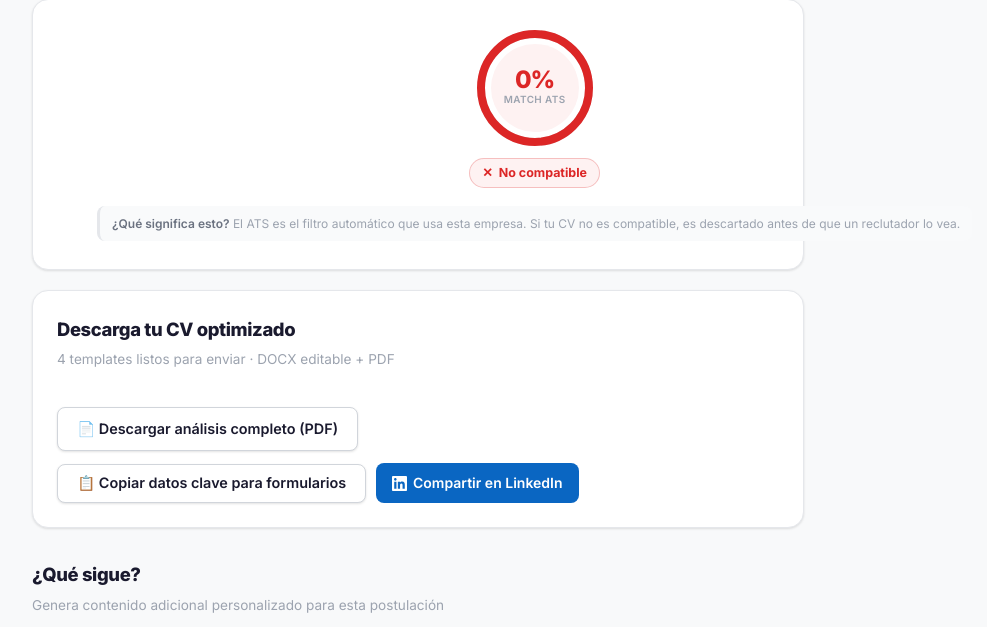
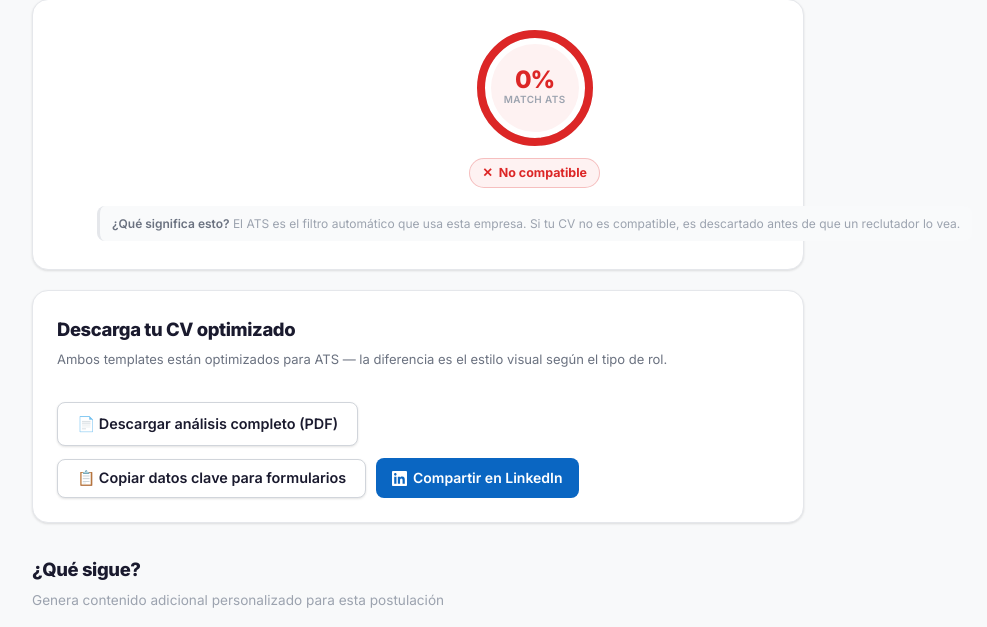
Before and after one commit to Jon-fen/Analyze-this, a Python web app: template fastapi/templates/results.html in a window 1280 px wide. Shown: the part 138-765 px from the top of the page, without its empty margins (222-1209 px from the left). Run offline with Jinja, Linux system fonts and the light colour scheme; the template is opened without the code that fills it, so the values that code supplies are empty; some libraries are stand-ins or nearby versions; some web fonts are replaced.

Commit message:
fix(db): save_history/cv_copy/get_history usan _sb_admin() — fix RLS
- session.py: save_history, save_cv_copy, get_history, update_outcome
  cambiados de _sb() a _sb_admin() para bypasear RLS con service_role
  key — el cliente anon no puede insertar sin sesión activa de Supabase
- Logging mejorado: [save_history] OK id=, [save_cv_copy] ok=, errores flush=True
- builder.py: reducir a 2 templates (Clásico + Ejecutivo), TEMPLATES_META
  con campo desc para explicar el estilo
- results.html: nuevo diseño template-grid 2 columnas con desc y acciones
- historial.html: caja de referido con link copiable para usuarios logueados
- app.css: estilos .template-grid, .template-card-dl, .btn-download (nuevo),
  .referral-box y variantes

Co-Authored-By: Claude Sonnet 4.6 <noreply@anthropic.com>

```diff
--- a/fastapi/static/css/app.css
+++ b/fastapi/static/css/app.css
@@ -703,6 +703,41 @@ details[open] .coaching-chevron { transform: rotate(180deg); }
   display: flex; align-items: center; flex-wrap: wrap; gap: 0.5rem;
 }
 
+/* New 2-template grid */
+.download-hint { font-size: 13px; color: #6B7280; margin-bottom: 16px; }
+.template-grid { display: grid; grid-template-columns: 1fr 1fr; gap: 16px; margin-bottom: 16px; }
+.template-card-dl { border: 0.5px solid #E5E7EB; border-radius: 12px; padding: 16px; background: white; }
+.template-header-dl { display: flex; align-items: center; gap: 10px; margin-bottom: 8px; }
+.template-desc { font-size: 12px; color: #6B7280; line-height: 1.5; margin-bottom: 12px; }
+.template-actions-dl { display: flex; gap: 8px; }
+.btn-download {
+  flex: 1; text-align: center; padding: 8px; border-radius: 8px;
+  font-size: 13px; font-weight: 500; text-decoration: none;
+  background: #1E3A5F; color: white; border: none; cursor: pointer;
+}
+.btn-download-pdf { background: white; color: #1E3A5F; border: 1px solid #1E3A5F; }
+.btn-download:hover { opacity: 0.88; text-decoration: none; }
+.btn-download-locked { background: #F3F4F6; color: #9CA3AF; border: 1px solid #E5E7EB; cursor: pointer; }
+@media (max-width: 600px) { .template-grid { grid-template-columns: 1fr; } }
+
+/* Referral box */
+.referral-box {
+  background: #F0F9FF; border: 0.5px solid #BAE6FD;
+  border-radius: 10px; padding: 14px 16px; margin: 12px 0;
+}
+.referral-label { font-size: 12px; font-weight: 600; color: #0369A1; margin-bottom: 8px; }
+.referral-link-row { display: flex; gap: 8px; }
+.referral-input {
+  flex: 1; padding: 7px 10px; border: 0.5px solid #BAE6FD;
+  border-radius: 7px; font-size: 12px; color: #374151; background: white;
+}
+.btn-copy-ref {
+  padding: 7px 14px; background: #0369A1; color: white;
+  border: none; border-radius: 7px; font-size: 12px; font-weight: 500;
+  cursor: pointer; white-space: nowrap;
+}
+.referral-hint { font-size: 11px; color: #6B7280; margin-top: 6px; }
+
 /* Register CTA */
 .register-cta {
   display: flex; align-items: center; justify-content: space-between; gap: 1rem;
--- a/fastapi/templates/results.html
+++ b/fastapi/templates/results.html
@@ -153,42 +153,33 @@
   <!-- ── Downloads ── -->
   <div class="download-section">
     <h3 class="section-title-sm">Descarga tu CV optimizado</h3>
-    <p class="section-sub-sm">4 templates listos para enviar · DOCX editable + PDF</p>
+    <p class="download-hint">Ambos templates están optimizados para ATS — la diferencia es el estilo visual según el tipo de rol.</p>
 
-    <div class="templates-grid">
+    <div class="template-grid">
       {% for tpl_name, meta in templates_meta.items() %}
-      <div class="template-card">
-        <div class="template-header" style="border-top-color: {{ meta.color }}">
+      <div class="template-card-dl">
+        <div class="template-header-dl">
           <span class="template-icon">{{ meta.icon }}</span>
-          <div class="template-info">
-            <span class="template-name">{{ tpl_name }}</span>
-            <span class="template-ideal">{{ meta.ideal }}</span>
+          <div>
+            <div class="template-name">{{ tpl_name }}</div>
+            <div class="template-ideal">{{ meta.ideal }}</div>
           </div>
         </div>
-        <div class="template-actions">
+        <p class="template-desc">{{ meta.desc }}</p>
+        <div class="template-actions-dl">
           {% if is_guest %}
-            {# Guests: only Clásico PDF, rest locked #}
             {% if tpl_name == "Clásico" %}
               <a href="/download/{{ result_id }}?fmt=pdf&template={{ tpl_name | urlencode }}"
-                 class="btn btn-download btn-pdf" download>
-                <svg width="14" height="14" viewBox="0 0 14 14" fill="none"><path d="M7 2v6.5M4 6.5l3 3 3-3M2 11h10" stroke="currentColor" stroke-width="1.5" stroke-linecap="round" stroke-linejoin="round"/></svg>
-                PDF
-              </a>
+                 class="btn-download" download>⬇ PDF</a>
             {% endif %}
-            <button class="btn btn-download btn-locked" onclick="openAuthModal('register')" title="Crea una cuenta para acceder">
+            <button class="btn-download btn-download-locked" onclick="openAuthModal('register')">
               🔒 {{ "DOCX" if tpl_name == "Clásico" else "DOCX + PDF" }}
             </button>
           {% else %}
             <a href="/download/{{ result_id }}?fmt=docx&template={{ tpl_name | urlencode }}"
-               class="btn btn-download btn-docx" download>
-              <svg width="14" height="14" viewBox="0 0 14 14" fill="none"><path d="M7 2v6.5M4 6.5l3 3 3-3M2 11h10" stroke="currentColor" stroke-width="1.5" stroke-linecap="round" stroke-linejoin="round"/></svg>
-              DOCX
-            </a>
+               class="btn-download" download>⬇ DOCX</a>
             <a href="/download/{{ result_id }}?fmt=pdf&template={{ tpl_name | urlencode }}"
-               class="btn btn-download btn-pdf" download>
-              <svg width="14" height="14" viewBox="0 0 14 14" fill="none"><path d="M7 2v6.5M4 6.5l3 3 3-3M2 11h10" stroke="currentColor" stroke-width="1.5" stroke-linecap="round" stroke-linejoin="round"/></svg>
-              PDF
-            </a>
+               class="btn-download btn-download-pdf" download>⬇ PDF</a>
           {% endif %}
         </div>
       </div>
```
Also changed, not shown: fastapi/services/builder.py (+13 -7 lines), fastapi/services/session.py (+15 -9 lines), fastapi/templates/historial.html (+25 -1 lines).
